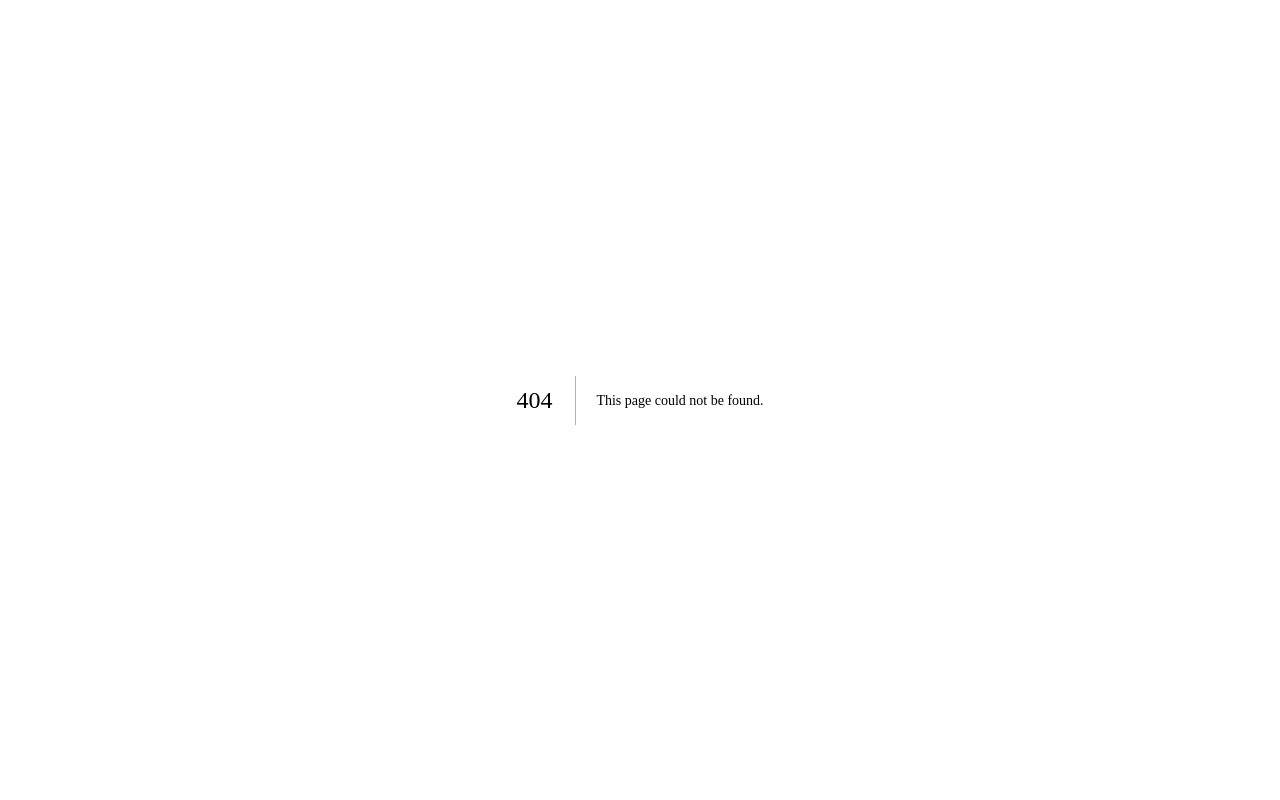
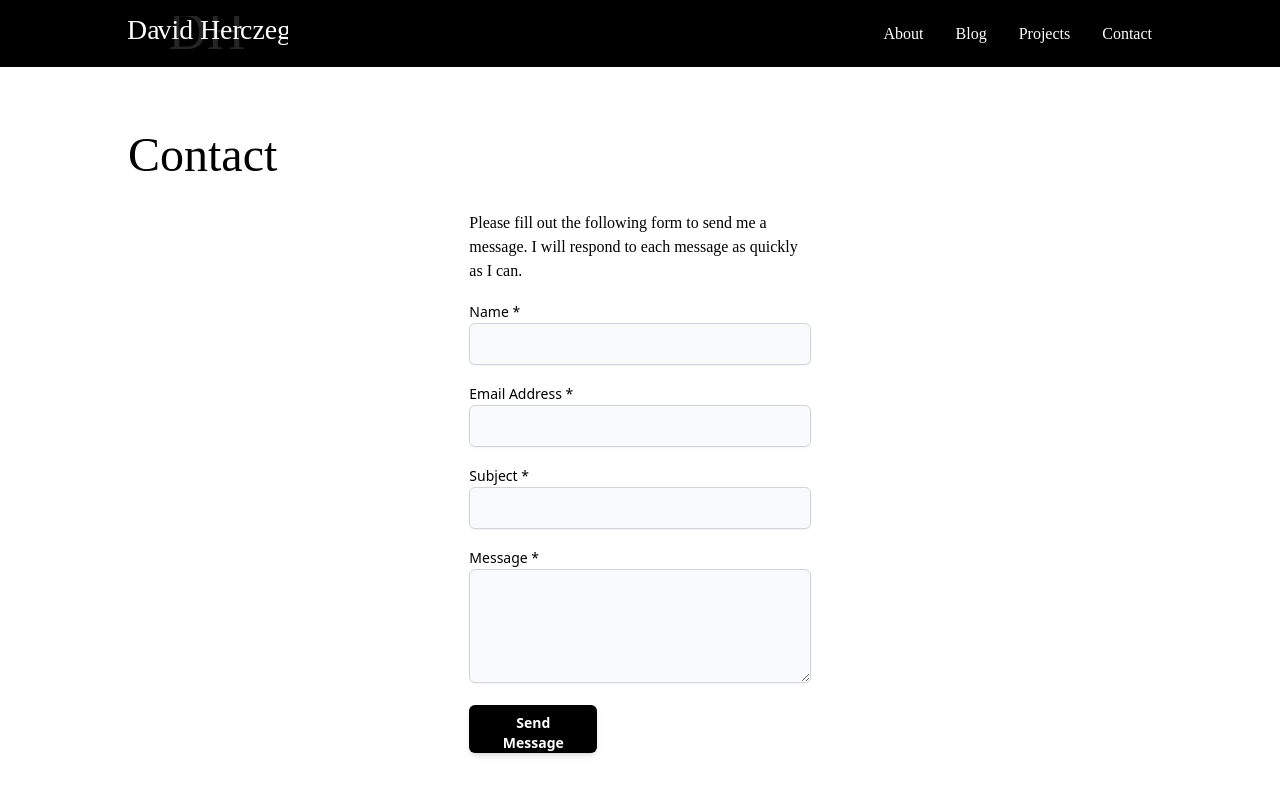
Before and after one commit to davidherczeg/davidherczeg, a Next.js app: page /contact in a window 1280 px wide. Before the commit this address had no page. Shown: the top 800 px of the page. Built offline with nearby package versions, Linux system fonts and the light colour scheme; a web font is replaced by a local one.

Commit message:
Contact page form

```diff
--- a/components/Blog.jsx
+++ b/components/Blog.jsx
@@ -4,7 +4,7 @@ import Image from 'next/image';
 const Blog = props => {
   return (
     <div className='flex-1 px-64'>
-      <div className='flex rounded-lg shadow-md px-4 py-2 space-x-8'>
+      <div className='flex rounded-md shadow-md px-4 py-2 space-x-8'>
         <div className='flex-none'>
           <Image
             className=''
--- a/components/Card.jsx
+++ b/components/Card.jsx
@@ -6,7 +6,7 @@ const Card = props => {
     props;
 
   return (
-    <div className='relative flex flex-col w-80 rounded-lg shadow-lg'>
+    <div className='relative flex flex-col w-80 rounded-md shadow-lg'>
       <div className='flex-none'>
         <Image
           className='rounded-t-lg'
--- a/components/Navbar.js
+++ b/components/Navbar.js
@@ -8,7 +8,7 @@ const links = [
   { href: '/about', label: 'About' },
   { href: '/blog', label: 'Blog' },
   { href: '/projects', label: 'Projects' },
-  { href: '/home', label: 'Contact' },
+  { href: '/contact', label: 'Contact' },
 ];
 
 const NavDrawer = dynamic(() => import('./NavDrawer'), { ssr: false });
--- a/package.json
+++ b/package.json
@@ -19,10 +19,12 @@
   },
   "homepage": "https://github.com/davidherczeg/davidherczeg#readme",
   "dependencies": {
+    "@tailwindcss/forms": "^0.3.2",
     "next": "^10.2.1",
     "next-images": "^1.4.0",
     "react": "^16.13.1",
     "react-dom": "^16.13.1",
+    "react-hook-form": "^7.6.7",
     "react-transition-group": "^4.4.1",
     "typeface-mallanna": "^1.1.13"
   },
--- /dev/null
+++ b/pages/contact.js
@@ -0,0 +1,89 @@
+import Image from 'next/image';
+import { useForm } from 'react-hook-form';
+import { useEffect } from 'react';
+import Navbar from '../components/Navbar';
+import Section from '../components/Section';
+import Footer from '../components/Footer';
+
+export default () => {
+  const {
+    register,
+    handleSubmit,
+    formState: { errors },
+    setValue,
+  } = useForm();
+
+  const onSubmit = async data => {};
+
+  return (
+    <div className='w-full h-screen'>
+      <Navbar />
+      <Section label='Contact'>
+        <div className='flex'>
+          <div className='flex-1' />
+          <form
+            onSubmit={handleSubmit(onSubmit)}
+            className='flex-1 flex flex-col space-y-4'
+          >
+            <h1 className='text-base'>
+              Please fill out the following form to send me a message. I will
+              respond to each message as quickly as I can.
+            </h1>
+            <div>
+              <label htmlFor='name' className='text-sm'>
+                Name *
+              </label>
+              <input
+                {...register('name')}
+                className='rounded-md border-gray-300 bg-gray-50 shadow-sm w-full focus:border-blue-300 focus:ring-2 focus:ring-blue-200 focus:ring-opacity-50'
+                id='name'
+                type='text'
+              />
+            </div>
+            <div>
+              <label htmlFor='emailAddress' className='text-sm'>
+                Email Address *
+              </label>
+              <input
+                {...register('emailAddress')}
+                className='rounded-md border-gray-300 bg-gray-50 shadow-sm w-full focus:border-blue-300 focus:ring-2 focus:ring-blue-200 focus:ring-opacity-50'
+                id='emailAddress'
+                type='text'
+              />
+            </div>
+            <div>
+              <label htmlFor='subject' className='text-sm'>
+                Subject *
+              </label>
+              <input
+                {...register('subject')}
+                className='rounded-md border-gray-300 bg-gray-50 shadow-sm w-full focus:border-blue-300 focus:ring-2 focus:ring-blue-200 focus:ring-opacity-50'
+                id='subject'
+                type='text'
+              />
+            </div>
+            <div>
+              <label htmlFor='message' className='text-sm'>
+                Message *
+              </label>
+              <textarea
+                {...register('message')}
+                className='rounded-md border-gray-300 bg-gray-50 shadow-sm w-full focus:border-blue-300 focus:ring-2 focus:ring-blue-200 focus:ring-opacity-50'
+                id='message'
+                rows='4'
+              />
+            </div>
+            <button
+              type='submit'
+              className='px-4 py-2 w-32 h-12 bg-black shadow-md rounded-md font-bold text-white text-sm'
+            >
+              Send Message
+            </button>
+          </form>
+          <div className='flex-1' />
+        </div>
+      </Section>
+      <Footer />
+    </div>
+  );
+};
--- a/tailwind.config.js
+++ b/tailwind.config.js
@@ -7,5 +7,5 @@ module.exports = {
   variants: {
     extend: {},
   },
-  plugins: [],
+  plugins: [require('@tailwindcss/forms')],
 };
```
Also changed, not shown: 1 other file (tests, documents, lock files or other folders).
